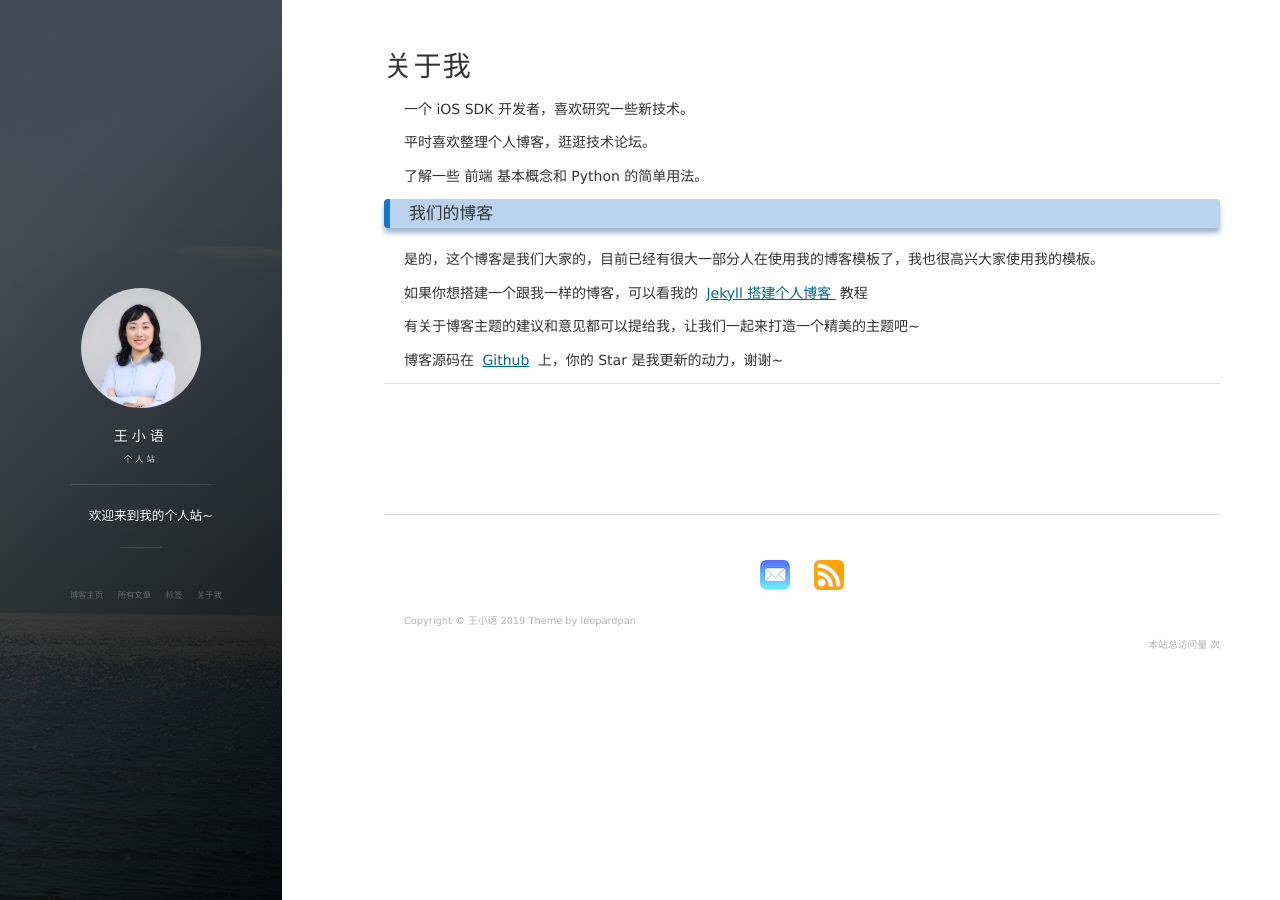
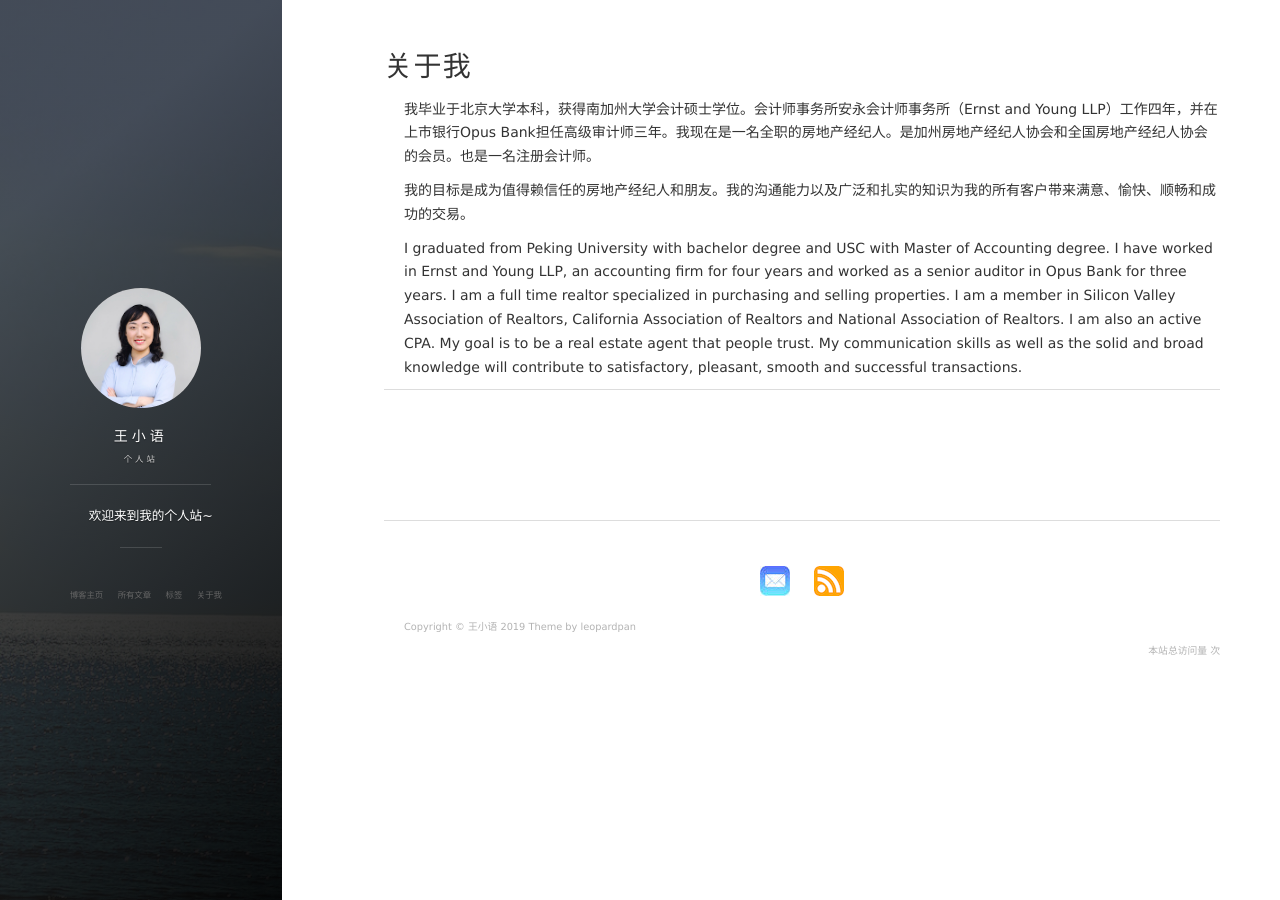
Before and after one commit to xiaoyu2008sunny/xiaoyu2008sunny.github.io, a Jekyll site: the page built from about.md, in a window 1280 px wide. Built offline with Jekyll 4.4.1, drawn with Linux system fonts in a browser that asks for light colours; nearby versions of some CDN libraries; comment, search, counter and statistics services are not loaded.

Commit message:
Update about.md

```diff
--- a/about.md
+++ b/about.md
@@ -3,33 +3,16 @@ layout: page
 title: 关于我
 ---
 
-一个 iOS SDK 开发者，喜欢研究一些新技术。
-<p>
-平时喜欢整理个人博客，逛逛技术论坛。
-<p>
-了解一些 前端 基本概念和 Python 的简单用法。
+我毕业于北京大学本科，获得南加州大学会计硕士学位。会计师事务所安永会计师事务所（Ernst and Young LLP）工作四年，并在上市银行Opus Bank担任高级审计师三年。我现在是一名全职的房地产经纪人。是加州房地产经纪人协会和全国房地产经纪人协会的会员。也是一名注册会计师。
+
+我的目标是成为值得赖信任的房地产经纪人和朋友。我的沟通能力以及广泛和扎实的知识为我的所有客户带来满意、愉快、顺畅和成功的交易。
+
 
 <p>
 
-<h3> 我们的博客 </h3>
+I graduated from Peking University with bachelor degree and USC with Master of Accounting degree. I have worked in Ernst and Young LLP, an accounting firm for four years and worked as a senior auditor in Opus Bank for three years. I am a full time realtor specialized in purchasing and selling properties.  I am a member in Silicon Valley Association of Realtors, California Association of Realtors and National Association of Realtors. I am also an active CPA.
 
-<p>
-
-是的，这个博客是我们大家的，目前已经有很大一部分人在使用我的博客模板了，我也很高兴大家使用我的模板。
-
-<p>
-
-如果你想搭建一个跟我一样的博客，可以看我的
-<a href="/2016/10/jekyll_tutorials1/"> Jekyll 搭建个人博客 </a>
-教程
-
-<p>
-
-有关于博客主题的建议和意见都可以提给我，让我们一起来打造一个精美的主题吧~
-
-<p>
-
-博客源码在 <a target="_blank" href='https://github.com/leopardpan/leopardpan.github.io/'>Github</a> 上，你的 Star 是我更新的动力，谢谢~
+My goal is to be a real estate agent that people trust. My communication skills as well as the solid and broad knowledge will contribute to satisfactory, pleasant, smooth and successful transactions.
 
 <p>
 
```
